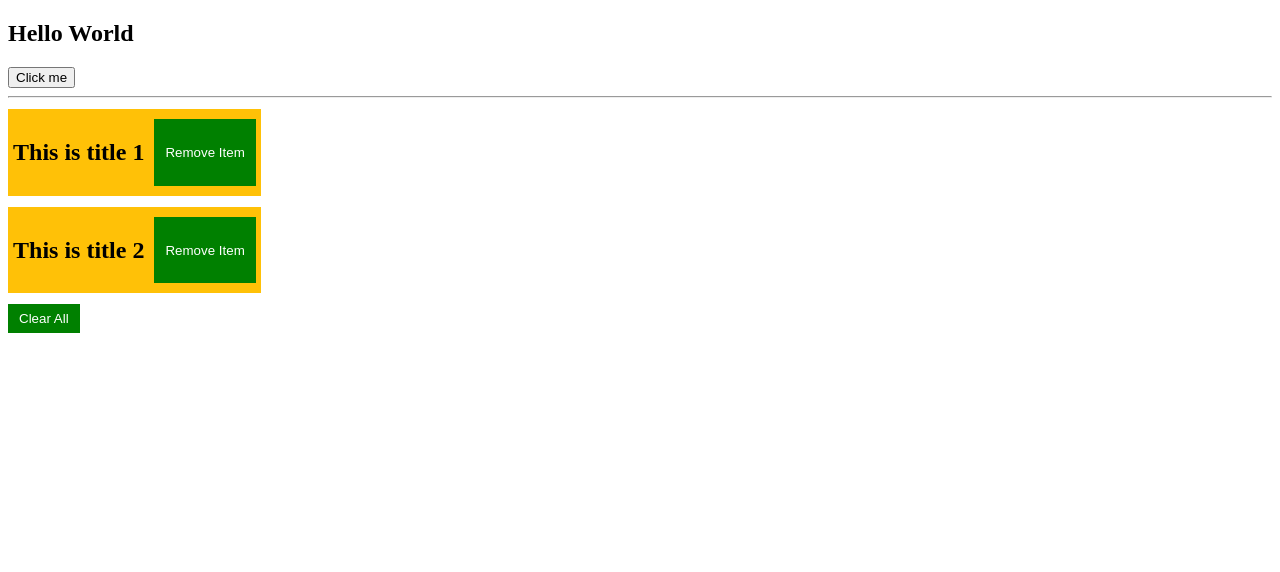
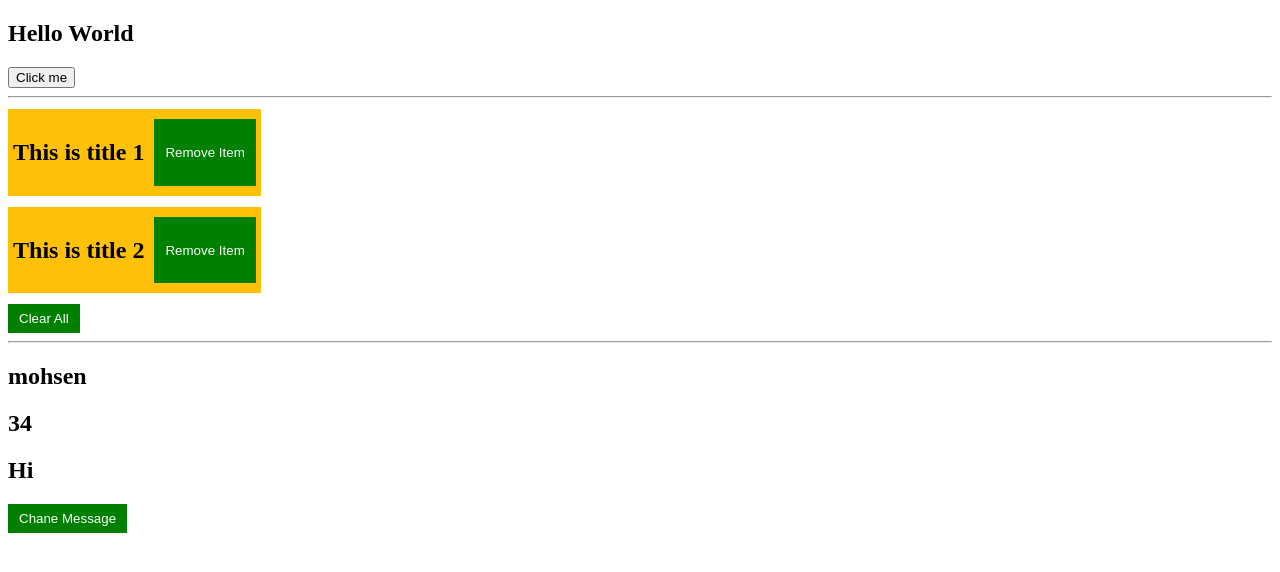
Before and after one commit to mrmohsensami/react-exort, a React (Create React App) app: page / in a window 1280 px wide. Shown: the top 572 px of the page. Built offline with nearby package versions, Linux system fonts and the light colour scheme.

Commit message:
useState object

```diff
--- a/src/App.js
+++ b/src/App.js
@@ -4,9 +4,17 @@ import { data } from "./data";
 function App() {
     const [name, setName] = useState("Hello World");
     const [cars, setCars] = useState(data);
+    const [person, setPerson] = useState({
+        name: "mohsen",
+        age: 34,
+        message: "Hi",
+    });
     const handleRemove = (id) => {
         let newItem = cars.filter((car) => car.id !== id);
         setCars(newItem);
+    };
+    const changeMessage = () => {
+        setPerson({ ...person, message: "Hello World" });
     };
     return (
         <>
@@ -27,6 +35,15 @@ function App() {
             <button className="btn" onClick={() => setCars([])}>
                 Clear All
             </button>
+            <hr />
+            <div>
+                <h2>{person.name}</h2>
+                <h2>{person.age}</h2>
+                <h2>{person.message}</h2>
+                <button className="btn" onClick={changeMessage}>
+                    Chane Message
+                </button>
+            </div>
         </>
     );
 }
```
